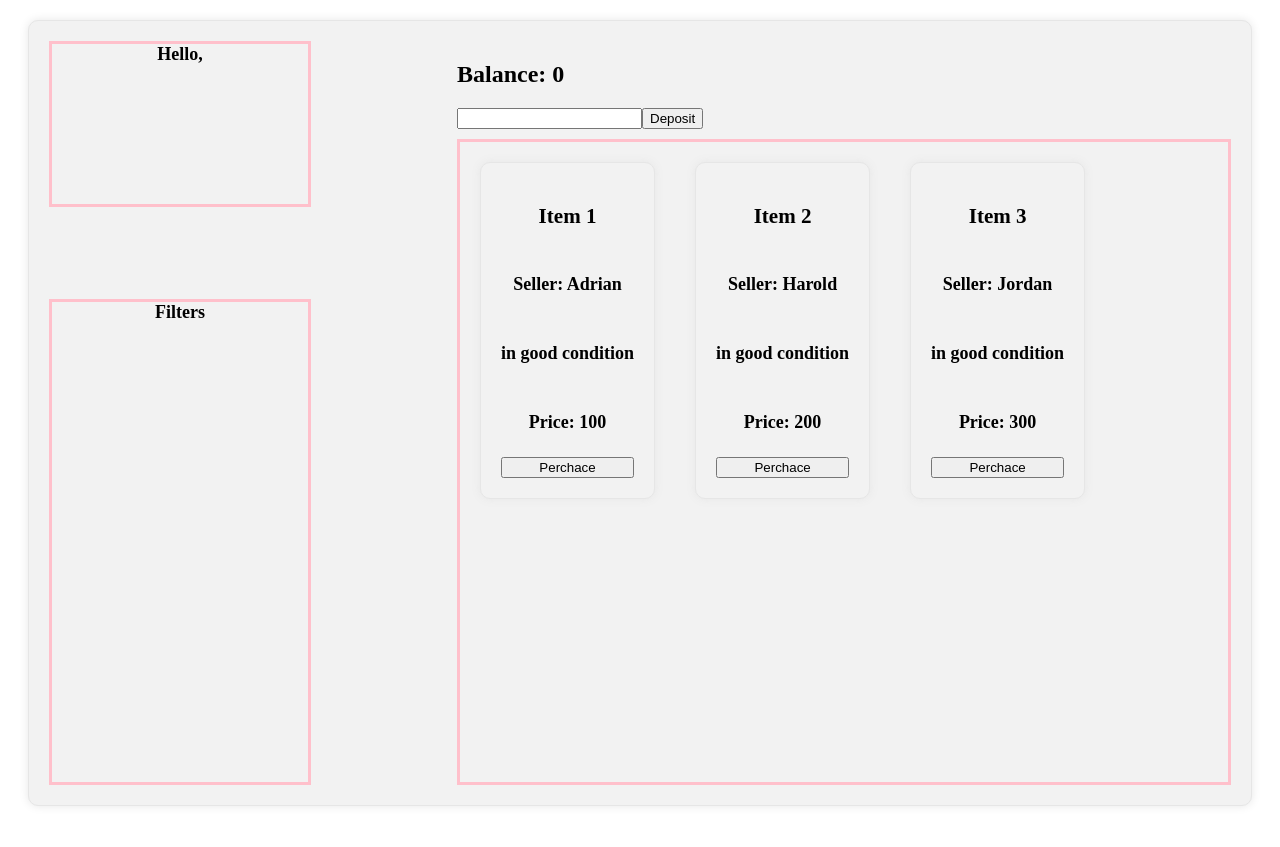
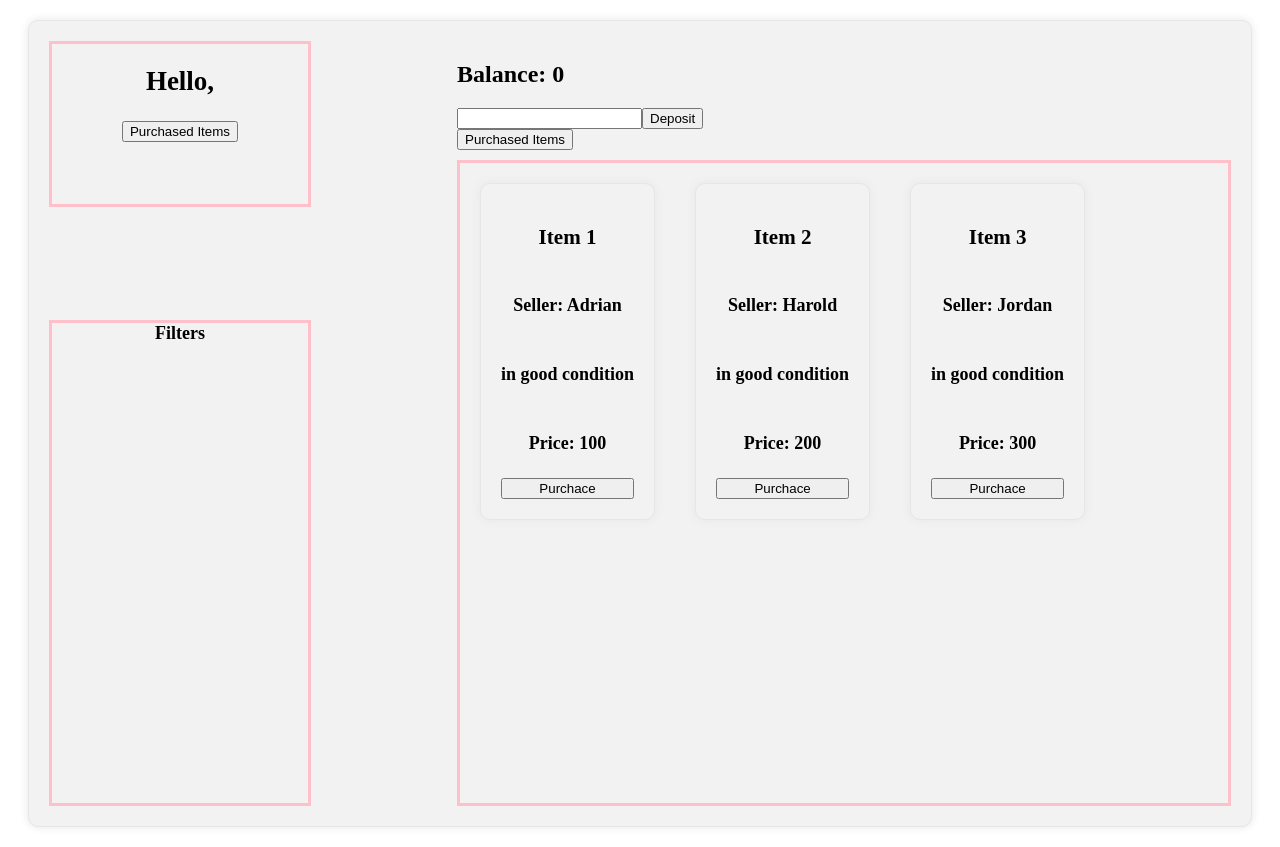
Before and after one commit to Marketplace-Pikachu/MelodyMart, a React app: page /mainpage in a window 1280 px wide. Before the commit the page ends 826 px from the top, so only its background shows below. Built offline with nearby package versions, Linux system fonts and the light colour scheme.

Commit message:
add purchasedItems

```diff
--- a/public/style.css
+++ b/public/style.css
@@ -60,3 +60,13 @@
     border: 1px solid #e6e6e6;
     box-shadow: 0 0 10px #e6e6e6;
   }
+
+  ul {
+    list-style-type: none;
+  }
+
+  .purchase-modal{
+    overflow: auto;
+    background-color: white;
+    border: solid pink;
+  }
--- a/src/components/Item.jsx
+++ b/src/components/Item.jsx
@@ -1,6 +1,6 @@
 import React from "react";
 import { useSelector, useDispatch } from "react-redux";
-import { withdraw } from "../slices/userSlice";
+import { purchase } from "../slices/userSlice";
 import { removeItem } from "../slices/itemsSlice";
 
 const Item = ({ item }) => {
@@ -17,7 +17,7 @@ const Item = ({ item }) => {
 
   const handlePerchaseItem = () => {
     dispatch(removeItem(item));
-    dispatch(withdraw(item.price));
+    dispatch(purchase(item));
   };
 
   return (
@@ -26,7 +26,7 @@ const Item = ({ item }) => {
       <h4>{'Seller: ' + item.seller}</h4>
       <h4>{item.description}</h4>
       <h4>{'Price: '+ item.price}</h4>
-      <button onClick={handlePerchaseItem}>Perchace</button>
+      <button onClick={handlePerchaseItem}>Purchace</button>
     </div>
   );
 }
--- a/src/components/NameDisplay.jsx
+++ b/src/components/NameDisplay.jsx
@@ -1,9 +1,30 @@
-import React from "react";
-import { useSelector } from "react-redux";
+import React, { useState } from 'react';
+import PurchasedModal from './PurchasedModal';
+import { useSelector } from 'react-redux';
 
 const NameDisplay = () => {
+  const [showModal, setShowModal] = useState(false);
   const name = useSelector((state) => state.user.name);
-  return <div className='name-display'>Hello, {name}</div>;
+  const purchasedItems = useSelector((state) => state.user.purchasedItems);
+
+  const handleShowModal = () => {
+    setShowModal(true);
+  };
+
+  const handleCloseModal = () => {
+    setShowModal(false);
+  };
+
+  return (
+    <div className='name-display'>
+      <h2>Hello, {name}</h2>
+      <button onClick={showModal? handleCloseModal: handleShowModal}>Purchased Items</button>
+      <PurchasedModal
+        isOpen={showModal}
+        items={purchasedItems}
+      />
+    </div>
+  );
 };
 
 export default NameDisplay;
--- /dev/null
+++ b/src/components/PurchasedModal.jsx
@@ -0,0 +1,19 @@
+import React from "react";
+
+const PurchasedModal = ({ isOpen, items }) => {
+  if (!isOpen) return null;
+  return (
+    <div className='purchased-modal'>
+      <div className="modal-content">
+        <h4>Purchased Items</h4>
+        <ul>
+          {items.map((item, idx) => (
+            <li key={idx}>{item}</li>
+          ))}
+        </ul>
+      </div>
+    </div>
+  );
+}
+
+export default PurchasedModal;
--- a/src/containers/ItemsContainer.jsx
+++ b/src/containers/ItemsContainer.jsx
@@ -1,4 +1,4 @@
-import React, { useEffect } from 'react';
+import React, { useState, useEffect } from 'react';
 import { useSelector, useDispatch } from 'react-redux';
 import { addItem, removeItem, setItems } from '../slices/itemsSlice';
 import Item from '../components/Item';
@@ -29,8 +29,10 @@ const testItems = [
 
 const ItemsContainer = () => {
   const dispatch = useDispatch();
+  const [mode, setMode] = useState(0);
   const items = useSelector((state) => state.items.itemsList);
   const balance = useSelector((state) => state.user.balance);
+  const purchasedItems = useSelector((state) => state.user.purchasedItems);
 
   useEffect(() => {
     dispatch(setItems(testItems));
@@ -48,11 +50,34 @@ const ItemsContainer = () => {
     dispatch(removeItem(item));
   };
 
+  const handleModeChange = () => {
+    if (mode === 0) {
+      setMode(1);
+    } else {
+      setMode(0);
+    }
+  };
+
+  if (mode === 0) {
+    return (
+      <div>
+        <button onClick={handleModeChange}>Purchased Items</button>
+        <div className='items-container'>
+          {items.map((item) => (
+            <Item className='item' key={item.id} item={item} />
+          ))}
+        </div>
+      </div>
+    );
+  }
   return (
-    <div className='items-container'>
-      {items.map((item) => (
-        <Item className='item' key={item.id} item={item}/>
-      ))}
+    <div>
+      <button onClick={handleModeChange}>Items For Sale</button>
+      <div className='items-container'>
+        {purchasedItems.map((item) => (
+          <Item className='item' key={item.id} item={item} />
+        ))}
+      </div>
     </div>
   );
 };
--- a/src/slices/userSlice.js
+++ b/src/slices/userSlice.js
@@ -3,6 +3,7 @@ import { createSlice } from '@reduxjs/toolkit';
 const initialState = {
   name: '',
   balance: 0,
+  purchasedItems: [],
 };
 
 export const userSlice = createSlice({
@@ -20,12 +21,13 @@ export const userSlice = createSlice({
     deposit: (state, action) => {
       state.balance += action.payload;
     },
-    withdraw: (state, action) => {
-      state.balance -= action.payload;
+    purchase: (state, action) => {
+      state.balance -= action.payload.price;
+      state.purchasedItems.push(action.payload);
     },
   },
 });
 
-export const { login, logout, deposit, withdraw } = userSlice.actions;
+export const { login, logout, deposit, purchase } = userSlice.actions;
 
 export default userSlice.reducer;
```
Also changed, not shown: src/components/PurchasedItem.jsx (added).
